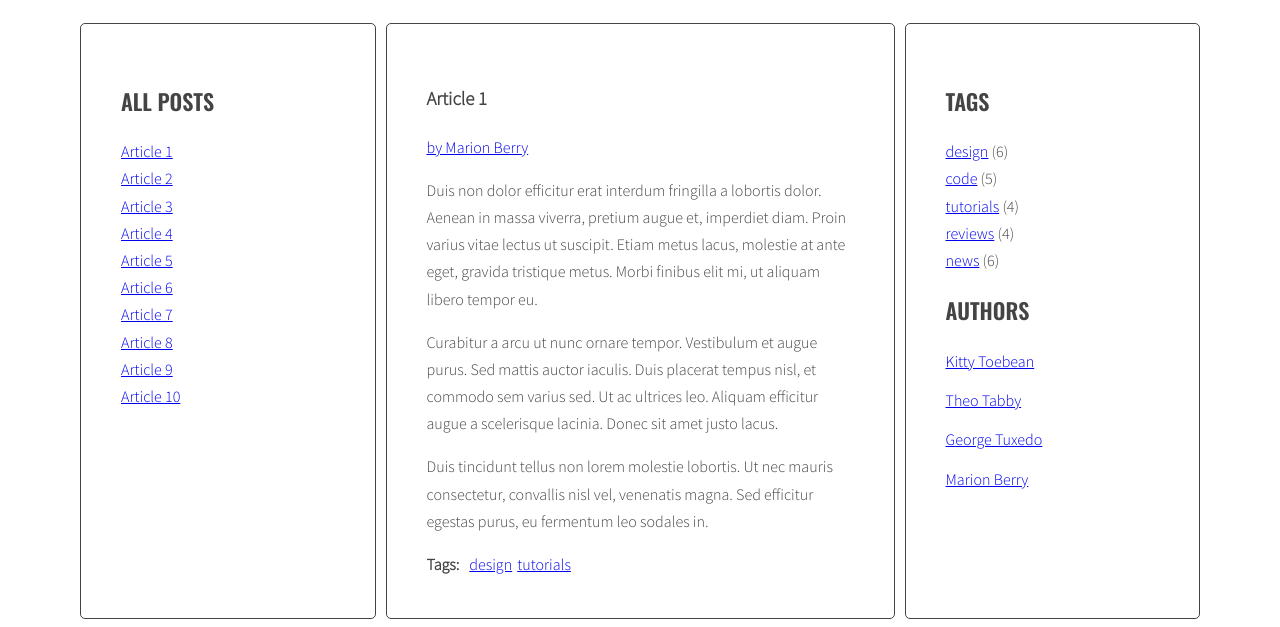
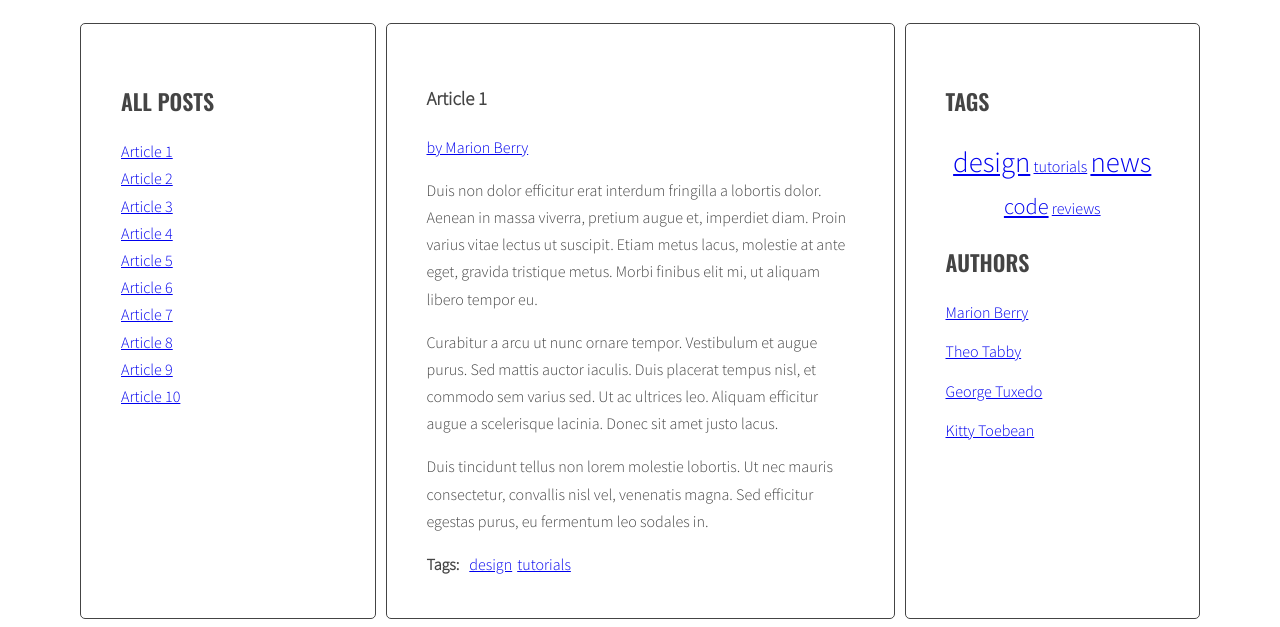
Before and after one commit to Hylarious/js-blog, a website: page index.html in a window 1280 px wide. Shown: the part 220-847 px from the top of the page. Drawn offline with nearby package versions, Linux system fonts and the light colour scheme.

Commit message:
Add tags cloud and authors list

```diff
--- a/index.html
+++ b/index.html
@@ -198,15 +198,15 @@
                 <aside class="sidebar">
                     <h2 class="section-title">Tags</h2>
                     <ul class="list tags">
-                        <li><a href="#">design</a> <span>(6)</span></li>
+                        <!-- <li><a href="#">design</a> <span>(6)</span></li>
                         <li><a href="#">code</a> <span>(5)</span></li>
                         <li><a href="#">tutorials</a> <span>(4)</span></li>
                         <li><a href="#">reviews</a> <span>(4)</span></li>
-                        <li><a href="#">news</a> <span>(6)</span></li>
+                        <li><a href="#">news</a> <span>(6)</span></li> -->
                     </ul>
                     <h2 class="section-title">Authors</h2>
                     <ul class="list authors">
-                        <li>
+                        <!-- <li>
                             <a href="#">
                                 <span class="author-name">Kitty Toebean</span>
                             </a>
@@ -224,8 +224,8 @@
                         <li>
                             <a href="#">
                                 <span class="author-name">Marion Berry</span>
-                            </a>
-                        </li>
+                            </a> -->
+                        <!-- </li> -->
                     </ul>
                 </aside>
             </main>
--- a/js/script.js
+++ b/js/script.js
@@ -2,172 +2,241 @@
 const optArticleSelector = '.post',
   optTitleSelector = '.post-title',
   optTitleListSelector = '.titles',
-  optArticleTagsSelector = '.post-tags .list';
-// optArticleAuthorSelector = '.list.authors';
+  optTagListSelector = '.list.tags',
+  optCloudClassCount = 5,
+  optCloudClassPrefix = 'tag-size',
+  optArticleTagsSelector = '.post-tags .list',
+  optArticleAuthorSelector = '.list.authors';
+
 
 const titleClickHandler = function(event) {
   console.log('Link was clicked!', event);
+  // [DONE] remove class 'active' form all links
 
-  // [DONE] remove class 'active' form all links
   const activeLinks = document.querySelectorAll('.titles a.active');
   for (let activeLink of activeLinks) {
     activeLink.classList.remove('active');
   }
+
   // [DONE] add class active to the clicked link
   event.preventDefault();
   const clickedElement = this;
   clickedElement.classList.add('active');
+
   // [DONE] remove class active form all articles
   const activeArticles = document.querySelectorAll('.post.active');
   for (let activeArticle of activeArticles) {
     activeArticle.classList.remove('active');
   }
+
   // [DONE] get href atribute from the clicked link
   const articleSelector = clickedElement.getAttribute('href');
-  // console.log(articleSelector);
   // [DONE] find the correct article using selector (href)
   const targetArticle = document.querySelector(articleSelector);
-  // console.log(targetArticle);
   // [DONE] add class active to the correct article
   targetArticle.classList.add('active');
-
 };
 
+
 function generateTitleLinks(customSelector = '') {
-  // console.log('generateTitleList worked!');
-  //  remove contents of titleList
-
+  // [DONE] remove contents of titleList
   const titleList = document.querySelector(optTitleListSelector);
-  // console.log(titleList);
   titleList.innerHTML = '';
 
-  //  for each articles
+  // [DONE] for each articles
   const articles = document.querySelectorAll(optArticleSelector + customSelector);
-  // console.log(articles);
-
   for (let article of articles) {
-    //  get the article id
+    // [DONE] get the article id
     const articleId = article.getAttribute('id');
-    //  find the title element ;
-    //  get the title from the title element
+    //  [DONE]find the title element ;
+    //  [DONE]get the title from the title element
     const articleTitle = article.querySelector(optTitleSelector).innerHTML;
-    //  create HTML of the link
-    // console.log(article.innerHTML);
+    // [DONE] create HTML of the link
     const linkHTML = '<li><a href="#' + articleId + '"><span>' + articleTitle + '</span></a></li>';
-    // console.log(linkHTML);
-
-    //  insert link into titleLis
+    //  [DONE]insert link into titleLis
     titleList.innerHTML += linkHTML;
   }
+
   const links = document.querySelectorAll('.titles a');
-  // console.log(links);
-
   for (let link of links) {
     link.addEventListener('click', titleClickHandler);
   }
 }
 
+
 generateTitleLinks();
 
 
+function calculateTagsParams(tags) {
+  const params = {
+    max: 0,
+    min: 999999
+  };
+  for (let tag in tags) {
+    // console.log(tag + ' is used ' + tags[tag] + ' times');
+    if (tags[tag] > params.max) {
+      params.max = tags[tag];
+    } else(tags[tag] < params.min);
+    params.min = tags[tag];
+  }
+
+  return params;
+}
+
+
+function calculateTagClass(count, params) {
+  const normalizeCount = count - params.min;
+  const normalizeMax = params.max - params.min;
+  const percentage = normalizeCount / normalizeMax;
+  const classNumber = Math.floor(percentage * (optCloudClassCount - 1) + 1);
+  return (optCloudClassPrefix + classNumber);
+
+
+}
+
+
 function generateTags() {
-  /* find all articles */
+  /* [DONE]create a new variable allTags with an empty object */
+  let allTags = {};
+  //[DONE]create nev variable with empty arr
+  /*[DONE] find all articles */
+
   const articles = document.querySelectorAll(optArticleSelector);
-  // console.log(articles);
-  /* START LOOP: for every article: */
+  /*[DONE] START LOOP: for every article: */
   for (let article of articles) {
-    /* find tags wrapper */
+    /* [DONE]find tags wrapper */
     const tagsWrapper = article.querySelector(optArticleTagsSelector);
-    /* make html variable with empty string */
+    /* [DONE]make html variable with empty string */
     let html = '';
-    /* get tags from data-tags attribute */
+    /* [DONE]get tags from data-tags attribute */
     const articleTags = article.dataset.tags;
 
-    /* split tags into array */
+    /* [DONE]split tags into array */
     const articleTagsArray = articleTags.split(' ');
-    /* START LOOP: for each tag */
+    /* [DONE]START LOOP: for each tag */
     for (let tag of articleTagsArray) {
-      /* generate HTML of the link */
-      const tagHtml = '<li><a href="#tag-' + tag + '">' + tag + '</a></li>';
+      /* [DONE]generate HTML of the link */
+      const linkHtml = '<li><a href="#tag-' + tag + '">' + tag + '</a></li>';
+      /* [DONE]add generated code to html variable */
+      html = linkHtml;
 
-      /* add generated code to html variable */
-      html = tagHtml;
-      // console.log(html);
-      /* insert HTML of all the links into the tags wrapper */
+      /* [DONE] check if this link is NOT already in allTags */
+      if (!allTags[tag]) {
+        /*  [DONE]add tag to allTags object */
+        allTags[tag] = 1;
+      } else {
+        allTags[tag]++;
+        /* END LOOP: for every article: */
+      }
+      /*[DONE] insert HTML of all the links into the tags wrapper */
       tagsWrapper.innerHTML += html;
-      // console.log(tagsWrapper);
-      /* END LOOP: for every article: */
     }
+
+    /* [ DONE] find list of tags in right column */
+    const tagList = document.querySelector(optTagListSelector);
+    // console.log(tagList);
+    const tagsParams = calculateTagsParams(allTags);
+    // console.log('tagsParams:', tagsParams);
+    /* [DONE] create variable for all links HTML code */
+    let allTagsHTML = '';
+
+    /* [DONE] START LOOP: for each tag in allTags: */
+    for (let tag in allTags) {
+      /* [DONE] generate code of a link and add it to allTagsHTML */
+      allTagsHTML += '<li class="' + calculateTagClass(allTags[tag], tagsParams) + '"><a href="#tag-' + tag + '">' + tag + '</a></li > ';
+    }
+
+    /* [DONE] END LOOP: for each tag in allTags: */
+    /*[DONE] add HTML from allTagsHTML to tagList */
+    tagList.innerHTML = allTagsHTML;
   }
 }
 
+
 generateTags();
 
+
 function tagClickHandler(event) {
-  /* prevent default action for this event */
+  /* [DONE] prevent default action for this event */
   event.preventDefault();
-  /* make new constant named "clickedElement" and give it the value of "this" */
+  /* [DONE] make new constant named "clickedElement" and give it the value of "this" */
   const clickedElement = this;
-  /* make a new constant "href" and read the attribute "href" of the clicked element */
+  /* [DONE] make a new constant "href" and read the attribute "href" of the clicked element */
   const href = clickedElement.getAttribute('href');
-  // console.log(href);
-  /* make a new constant "tag" and extract tag from the "href" constant */
+  /* [DONE] make a new constant "tag" and extract tag from the "href" constant */
   const tag = href.replace('#tag-', '');
 
-  /* find all tag links with class active */
+  /* [DONE] find all tag links with class active */
   const activeLinks = document.querySelectorAll('a.active[href^="#tag-"]');
-  /* START LOOP: for each active tag link */
+  /* [DONE] START LOOP: for each active tag link */
   for (let link of activeLinks) {
-    /* remove class active */
+    /* [DONE] remove class active */
     link.classList.remove('active');
   }
   /* END LOOP: for each active tag link */
 
-  /* find all tag links with "href" attribute equal to the "href" constant */
+  /* [DONE] find all tag links with "href" attribute equal to the "href" constant */
   const tagLinks = document.querySelectorAll('a[href="' + href + '"]');
-
-  /* START LOOP: for each found tag link */
+  /* [DONE] START LOOP: for each found tag link */
   for (let link of tagLinks) {
-    /* remove class active */
+    /* [DONE] remove class active */
     link.classList.remove('active');
-    /* add class active */
+    /* [DONE] add class active */
     link.classList.add('active');
     /* END LOOP: for each found tag link */
   }
-  /* execute function "generateTitleLinks" with article selector as argument */
+
+  /* [DONE] execute function "generateTitleLinks" with article selector as argument */
   generateTitleLinks('[data-tags~="' + tag + '"]');
-
 }
-
-/* execute function "generateTitleLinks" with article selector as argument */
 
 
 function addClickListenersToTags() {
-  /* find all links to tags */
+
+  /* [DONE] find all links to tags */
   const tagLinks = document.querySelectorAll('[href*="#tag-"]');
-  /* START LOOP: for each link */
+  /* [DONE] START LOOP: for each link */
   for (let link of tagLinks) {
-    /* add tagClickHandler as event listener for that link */
+    /*[DONE]  add tagClickHandler as event listener for that link */
     link.addEventListener('click', tagClickHandler);
     /* END LOOP: for each link */
   }
 }
+
 
 addClickListenersToTags();
 
 
 /*AUTHORS*/
 function generateAuthors() {
-  // find all articles
+  let allAuthors = {};
+  // [DONE] find all articles
   const articles = document.querySelectorAll(optArticleSelector);
+
   for (let article of articles) {
-    //get author name
+    // [DONE] get author name
     const author = article.dataset.author;
     const title = article.children[0];
-    //add author name in html
+    if (!allAuthors[author]) {
+      /*  [DONE]add tag to allAuthors object */
+      allAuthors[author] = 1;
+    } else {
+      allAuthors[author]++;
+      /* END LOOP: for every article: */
+    }
+    // [DONE] add author name in html
     title.insertAdjacentHTML('afterend', '<a href="' + author + '"class="author"> by ' + author + '</a>');
   }
+  const authorsList = document.querySelector(optArticleAuthorSelector);
+  let allAuthorsHTML = '';
+  for (let authors in allAuthors) {
+    /* [DONE] generate code of a link and add it to allAuthorsHTML */
+    allAuthorsHTML += '<li><a href="' + authors + '" class="author"><span>' + authors + '</span></a></li> ';
+  }
+  authorsList.insertAdjacentHTML('afterbegin', allAuthorsHTML);
 }
+
+
 generateAuthors();
 
 
@@ -175,59 +244,48 @@
   event.preventDefault();
   const clickedElement = this;
   const href = clickedElement.getAttribute('href');
-  console.log(href);
+
+  // console.log(href);
+  // generateTitleLinks('[data-author="' + href + '"]');
+  // const otherHrefs = document.querySelectorAll('href' !== href);
+  // console.log(otherHrefs);
+  const activeLinks = document.querySelectorAll('a:not([href="' + href + '"])');
+
+  /* [DONE] START LOOP: for each active tag link */
+  for (let link of activeLinks) {
+    /* [DONE] remove class active */
+    link.classList.remove('active');
+  }
+  /* END LOOP: for each active tag link */
+
+  /* [DONE] find all tag links with "href" attribute equal to the "href" constant */
+  const authorLinks = document.querySelectorAll('a[href="' + href + '"]');
+  console.log(authorLinks);
+  /* [DONE] START LOOP: for each found tag link */
+  for (let link of authorLinks) {
+    /* [DONE] remove class active */
+    // link.classList.remove('active');
+    //   document.querySelectorAll('a.active').forEach(function(activeLink) {
+    //   activeLink.classList.remove('active');
+    // });
+    /* [DONE] add class active */
+    link.classList.add('active');
+    /* END LOOP: for each found tag link */
+  }
   generateTitleLinks('[data-author="' + href + '"]');
 }
 
+
 function addClickListenersToAuthors() {
-  /* find all links to authors */
+  /* [DONE]find all links to authors */
   const authorLinks = document.querySelectorAll('.author');
-  /* START LOOP: for each link */
+  /* [DONE] START LOOP: for each link */
   for (let link of authorLinks) {
-    /* add tagClickHandler as event listener for that link */
+    /* [DONE] add tagClickHandler as event listener for that link */
     link.addEventListener('click', authorClickHandler);
     /* END LOOP: for each link */
   }
 }
+
+
 addClickListenersToAuthors();
-// function generateAuthorsList() {
-//   const authorsList = document.querySelector(optArticleAuthorSelector);
-//   console.log(authorsList);
-//   authorsList.innerHTML = '';
-//   const articles = document.querySelectorAll(optArticleSelector);
-//   console.log(articles);
-//
-
-//   for (let article of articles) {
-//     const articleId = article.getAttribute('id');
-//     const articleAuthor = article.getAttribute('data-author');
-//     if (articleAuthor in authorDic){}
-//     const linkHTML = '<li><a href="#' + articleId + '"><span>' + articleAuthor + '</span></a></li>';
-//     console.log(articleAuthor);
-//     authorsList.innerHTML += linkHTML;
-//   }
-//
-//   //     for (let article of articles) {
-//   //         //  get the article id
-//   //         const articleId = article.getAttribute('id');
-//   //         //  find the title element ;
-//   //         //  get the title from the title element
-//   //         const articleTitle = article.querySelector(optTitleSelector).innerHTML;
-//   //         //  create HTML of the link
-//   //         // console.log(article.innerHTML);
-//   //         const linkHTML = '<li><a href="#' + articleId + '"><span>' + articleTitle + '</span></a></li>';
-//   //         // console.log(linkHTML);
-
-//   //         //  insert link into titleLis
-//   //         titleList.innerHTML += linkHTML;
-//   //     }
-//   //     const links = document.querySelectorAll('.titles a');
-//   //     // console.log(links);
-
-//   //     for (let link of links) {
-//   //         link.addEventListener('click', titleClickHandler);
-//   //     }
-//   // }
-// }
-
-// generateAuthorsList();
--- a/sass/style.scss
+++ b/sass/style.scss
@@ -107,6 +107,9 @@
     li {
         margin-bottom: 12px;
     }
+    //  .author.active {
+    //     font-weight: bold;
+    // }
 }
 
 
@@ -129,3 +132,25 @@
         margin: 0 10px 0 0;
     }
 }
+
+.list.tags {
+    text-align: center;
+    li {
+        display: inline-block;
+    }
+    .tag-size1 {
+        font-size: 1em;
+    }
+    .tag-size2 {
+        font-size: 1.2em;
+    }
+    .tag-size3{
+        font-size: 1.4em;
+    }
+    .tag-size4{
+        font-size: 1.6em;
+    }
+    .tag-size5{
+        font-size: 1.8em;
+    }
+}
```
Also changed, not shown: css/style.css, 1 other file.
